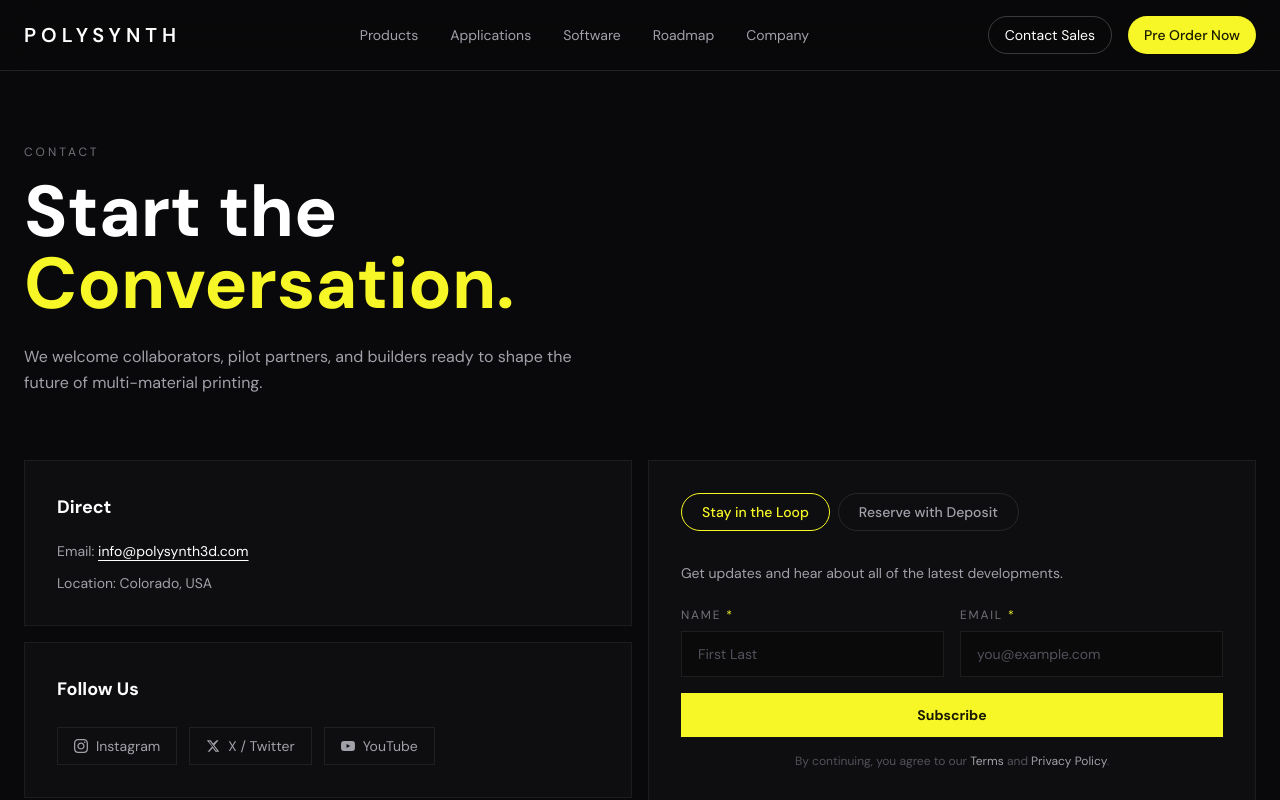
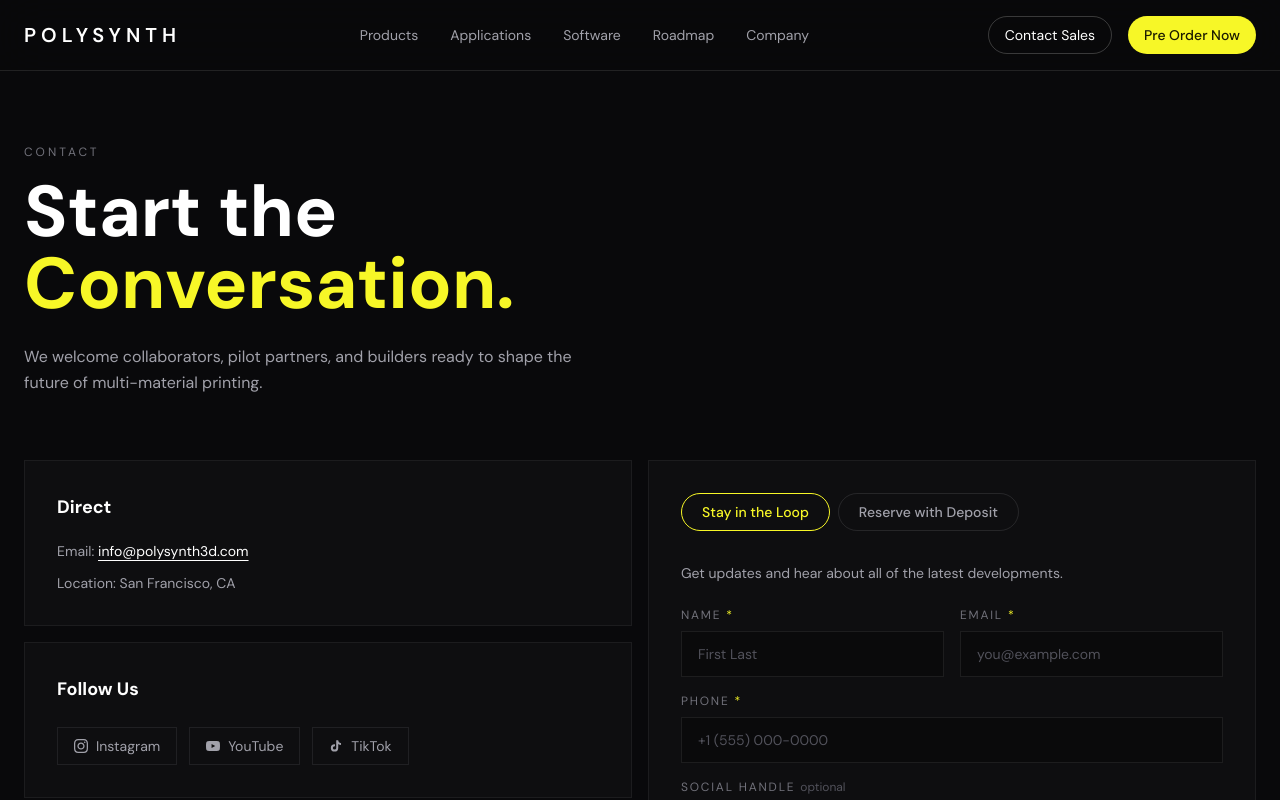
Before and after one commit to BrandonGraser/polysynth, a Next.js app: page /contact in a window 1280 px wide. Shown: the top 800 px of the page. Built offline with nearby package versions, Linux system fonts and the light colour scheme.

Commit message:
Update ContactPage.tsx

```diff
--- a/components/ContactPage.tsx
+++ b/components/ContactPage.tsx
@@ -90,7 +90,7 @@ export default function ContactPage() {
                     info@polysynth3d.com
                   </a>
                 </div>
-                <div>Location: Colorado, USA</div>
+                <div>Location: San Francisco, CA</div>
               </div>
             </div>
 
@@ -99,9 +99,9 @@ export default function ContactPage() {
               <h3 className="text-lg font-bold mb-6">Follow Us</h3>
               <div className="flex flex-wrap gap-3">
                 {[
-                  { label: "Instagram", icon: <svg width="14" height="14" viewBox="0 0 24 24" fill="currentColor"><path d="M12 2.163c3.204 0 3.584.012 4.85.07 3.252.148 4.771 1.691 4.919 4.919.058 1.265.069 1.645.069 4.849 0 3.205-.012 3.584-.069 4.849-.149 3.225-1.664 4.771-4.919 4.919-1.266.058-1.644.07-4.85.07-3.204 0-3.584-.012-4.849-.07-3.26-.149-4.771-1.699-4.919-4.92-.058-1.265-.07-1.644-.07-4.849 0-3.204.013-3.583.07-4.849.149-3.227 1.664-4.771 4.919-4.919 1.266-.057 1.645-.069 4.849-.069zm0-2.163c-3.259 0-3.667.014-4.947.072-4.358.2-6.78 2.618-6.98 6.98-.059 1.281-.073 1.689-.073 4.948 0 3.259.014 3.668.072 4.948.2 4.358 2.618 6.78 6.98 6.98 1.281.058 1.689.072 4.948.072 3.259 0 3.668-.014 4.948-.072 4.354-.2 6.782-2.618 6.979-6.98.059-1.28.073-1.689.073-4.948 0-3.259-.014-3.667-.072-4.947-.196-4.354-2.617-6.78-6.979-6.98-1.281-.059-1.69-.073-4.949-.073zm0 5.838c-3.403 0-6.162 2.759-6.162 6.162s2.759 6.163 6.162 6.163 6.162-2.759 6.162-6.163c0-3.403-2.759-6.162-6.162-6.162zm0 10.162c-2.209 0-4-1.79-4-4 0-2.209 1.791-4 4-4s4 1.791 4 4c0 2.21-1.791 4-4 4zm6.406-11.845c-.796 0-1.441.645-1.441 1.44s.645 1.44 1.441 1.44c.795 0 1.439-.645 1.439-1.44s-.644-1.44-1.439-1.44z"/></svg>, href: "#" },
-                  { label: "X / Twitter", icon: <svg width="14" height="14" viewBox="0 0 24 24" fill="currentColor"><path d="M18.244 2.25h3.308l-7.227 8.26 8.502 11.24H16.17l-4.714-6.231-5.401 6.231H2.742l7.732-8.85L1.254 2.25H8.08l4.253 5.622 5.911-5.622zm-1.161 17.52h1.833L7.084 4.126H5.117z"/></svg>, href: "#" },
-                  { label: "YouTube", icon: <svg width="14" height="14" viewBox="0 0 24 24" fill="currentColor"><path d="M23.498 6.186a3.016 3.016 0 0 0-2.122-2.136C19.505 3.545 12 3.545 12 3.545s-7.505 0-9.377.505A3.017 3.017 0 0 0 .502 6.186C0 8.07 0 12 0 12s0 3.93.502 5.814a3.016 3.016 0 0 0 2.122 2.136c1.871.505 9.376.505 9.376.505s7.505 0 9.377-.505a3.015 3.015 0 0 0 2.122-2.136C24 15.93 24 12 24 12s0-3.93-.502-5.814zM9.545 15.568V8.432L15.818 12l-6.273 3.568z"/></svg>, href: "#" },
+                  { label: "Instagram", icon: <svg width="14" height="14" viewBox="0 0 24 24" fill="currentColor"><path d="M12 2.163c3.204 0 3.584.012 4.85.07 3.252.148 4.771 1.691 4.919 4.919.058 1.265.069 1.645.069 4.849 0 3.205-.012 3.584-.069 4.849-.149 3.225-1.664 4.771-4.919 4.919-1.266.058-1.644.07-4.85.07-3.204 0-3.584-.012-4.849-.07-3.26-.149-4.771-1.699-4.919-4.92-.058-1.265-.07-1.644-.07-4.849 0-3.204.013-3.583.07-4.849.149-3.227 1.664-4.771 4.919-4.919 1.266-.057 1.645-.069 4.849-.069zm0-2.163c-3.259 0-3.667.014-4.947.072-4.358.2-6.78 2.618-6.98 6.98-.059 1.281-.073 1.689-.073 4.948 0 3.259.014 3.668.072 4.948.2 4.358 2.618 6.78 6.98 6.98 1.281.058 1.689.072 4.948.072 3.259 0 3.668-.014 4.948-.072 4.354-.2 6.782-2.618 6.979-6.98.059-1.28.073-1.689.073-4.948 0-3.259-.014-3.667-.072-4.947-.196-4.354-2.617-6.78-6.979-6.98-1.281-.059-1.69-.073-4.949-.073zm0 5.838c-3.403 0-6.162 2.759-6.162 6.162s2.759 6.163 6.162 6.163 6.162-2.759 6.162-6.163c0-3.403-2.759-6.162-6.162-6.162zm0 10.162c-2.209 0-4-1.79-4-4 0-2.209 1.791-4 4-4s4 1.791 4 4c0 2.21-1.791 4-4 4zm6.406-11.845c-.796 0-1.441.645-1.441 1.44s.645 1.44 1.441 1.44c.795 0 1.439-.645 1.439-1.44s-.644-1.44-1.439-1.44z"/></svg>, href: "https://www.instagram.com/polysynth3d/" },
+                  { label: "YouTube", icon: <svg width="14" height="14" viewBox="0 0 24 24" fill="currentColor"><path d="M23.498 6.186a3.016 3.016 0 0 0-2.122-2.136C19.505 3.545 12 3.545 12 3.545s-7.505 0-9.377.505A3.017 3.017 0 0 0 .502 6.186C0 8.07 0 12 0 12s0 3.93.502 5.814a3.016 3.016 0 0 0 2.122 2.136c1.871.505 9.376.505 9.376.505s7.505 0 9.377-.505a3.015 3.015 0 0 0 2.122-2.136C24 15.93 24 12 24 12s0-3.93-.502-5.814zM9.545 15.568V8.432L15.818 12l-6.273 3.568z"/></svg>, href: "https://www.youtube.com/channel/UCZiYvSaKiIzsTeoufnZqMdw" },
+                  { label: "TikTok", icon: <svg width="14" height="14" viewBox="0 0 24 24" fill="currentColor"><path d="M19.59 6.69a4.83 4.83 0 0 1-3.77-4.25V2h-3.45v13.67a2.89 2.89 0 0 1-2.88 2.5 2.89 2.89 0 0 1-2.89-2.89 2.89 2.89 0 0 1 2.89-2.89c.28 0 .54.04.79.1V9.01a6.33 6.33 0 0 0-.79-.05 6.34 6.34 0 0 0-6.34 6.34 6.34 6.34 0 0 0 6.34 6.34 6.34 6.34 0 0 0 6.33-6.34V8.69a8.18 8.18 0 0 0 4.78 1.52V6.75a4.85 4.85 0 0 1-1.01-.06z"/></svg>, href: "https://www.tiktok.com/@polysynth3d" },
                 ].map((s) => (
                   <a key={s.label} href={s.href} className="flex items-center gap-2 border border-white/[0.08] px-4 py-2 text-sm text-zinc-400 transition hover:border-white/20 hover:text-white">
                     {s.icon}{s.label}
@@ -153,6 +153,14 @@ export default function ContactPage() {
                         <label className="block text-xs tracking-[0.15em] text-zinc-500 mb-2">EMAIL <span className="text-[#f7f727]">*</span></label>
                         <input required type="email" placeholder="you@example.com" className="w-full bg-zinc-950/80 border border-white/[0.08] px-4 py-3 text-sm text-white placeholder-zinc-600 focus:outline-none focus:border-[#f7f727]/40 transition" />
                       </div>
+                    </div>
+                    <div>
+                      <label className="block text-xs tracking-[0.15em] text-zinc-500 mb-2">PHONE <span className="text-[#f7f727]">*</span></label>
+                      <input required type="tel" placeholder="+1 (555) 000-0000" className="w-full bg-zinc-950/80 border border-white/[0.08] px-4 py-3 text-sm text-white placeholder-zinc-600 focus:outline-none focus:border-[#f7f727]/40 transition" />
+                    </div>
+                    <div>
+                      <label className="block text-xs tracking-[0.15em] text-zinc-500 mb-2">SOCIAL HANDLE <span className="text-zinc-600 font-normal normal-case tracking-normal">optional</span></label>
+                      <input type="text" placeholder="@yourhandle" className="w-full bg-zinc-950/80 border border-white/[0.08] px-4 py-3 text-sm text-white placeholder-zinc-600 focus:outline-none focus:border-[#f7f727]/40 transition" />
                     </div>
                     <button type="submit" className="w-full bg-[#f7f727] py-3 text-sm font-bold text-[#1a1a00] transition hover:bg-[#f5f545]">
                       Subscribe
@@ -308,9 +316,9 @@ export default function ContactPage() {
         <div className="mx-auto flex max-w-7xl items-center justify-between px-6 py-5">
           <span className="text-xs text-zinc-600">© 2025 Polysynth. All rights reserved.</span>
           <div className="flex items-center gap-5">
-            <a href="#" aria-label="YouTube" className="text-zinc-600 transition hover:text-white"><svg width="16" height="16" viewBox="0 0 24 24" fill="currentColor"><path d="M23.498 6.186a3.016 3.016 0 0 0-2.122-2.136C19.505 3.545 12 3.545 12 3.545s-7.505 0-9.377.505A3.017 3.017 0 0 0 .502 6.186C0 8.07 0 12 0 12s0 3.93.502 5.814a3.016 3.016 0 0 0 2.122 2.136c1.871.505 9.376.505 9.376.505s7.505 0 9.377-.505a3.015 3.015 0 0 0 2.122-2.136C24 15.93 24 12 24 12s0-3.93-.502-5.814zM9.545 15.568V8.432L15.818 12l-6.273 3.568z"/></svg></a>
-            <a href="#" aria-label="X" className="text-zinc-600 transition hover:text-white"><svg width="15" height="15" viewBox="0 0 24 24" fill="currentColor"><path d="M18.244 2.25h3.308l-7.227 8.26 8.502 11.24H16.17l-4.714-6.231-5.401 6.231H2.742l7.732-8.85L1.254 2.25H8.08l4.253 5.622 5.911-5.622zm-1.161 17.52h1.833L7.084 4.126H5.117z"/></svg></a>
-            <a href="#" aria-label="Instagram" className="text-zinc-600 transition hover:text-white"><svg width="16" height="16" viewBox="0 0 24 24" fill="currentColor"><path d="M12 2.163c3.204 0 3.584.012 4.85.07 3.252.148 4.771 1.691 4.919 4.919.058 1.265.069 1.645.069 4.849 0 3.205-.012 3.584-.069 4.849-.149 3.225-1.664 4.771-4.919 4.919-1.266.058-1.644.07-4.85.07-3.204 0-3.584-.012-4.849-.07-3.26-.149-4.771-1.699-4.919-4.92-.058-1.265-.07-1.644-.07-4.849 0-3.204.013-3.583.07-4.849.149-3.227 1.664-4.771 4.919-4.919 1.266-.057 1.645-.069 4.849-.069zm0-2.163c-3.259 0-3.667.014-4.947.072-4.358.2-6.78 2.618-6.98 6.98-.059 1.281-.073 1.689-.073 4.948 0 3.259.014 3.668.072 4.948.2 4.358 2.618 6.78 6.98 6.98 1.281.058 1.689.072 4.948.072 3.259 0 3.668-.014 4.948-.072 4.354-.2 6.782-2.618 6.979-6.98.059-1.28.073-1.689.073-4.948 0-3.259-.014-3.667-.072-4.947-.196-4.354-2.617-6.78-6.979-6.98-1.281-.059-1.69-.073-4.949-.073zm0 5.838c-3.403 0-6.162 2.759-6.162 6.162s2.759 6.163 6.162 6.163 6.162-2.759 6.162-6.163c0-3.403-2.759-6.162-6.162-6.162zm0 10.162c-2.209 0-4-1.79-4-4 0-2.209 1.791-4 4-4s4 1.791 4 4c0 2.21-1.791 4-4 4zm6.406-11.845c-.796 0-1.441.645-1.441 1.44s.645 1.44 1.441 1.44c.795 0 1.439-.645 1.439-1.44s-.644-1.44-1.439-1.44z"/></svg></a>
+            <a href="https://www.youtube.com/channel/UCZiYvSaKiIzsTeoufnZqMdw" aria-label="YouTube" target="_blank" rel="noopener noreferrer" className="text-zinc-600 transition hover:text-white"><svg width="16" height="16" viewBox="0 0 24 24" fill="currentColor"><path d="M23.498 6.186a3.016 3.016 0 0 0-2.122-2.136C19.505 3.545 12 3.545 12 3.545s-7.505 0-9.377.505A3.017 3.017 0 0 0 .502 6.186C0 8.07 0 12 0 12s0 3.93.502 5.814a3.016 3.016 0 0 0 2.122 2.136c1.871.505 9.376.505 9.376.505s7.505 0 9.377-.505a3.015 3.015 0 0 0 2.122-2.136C24 15.93 24 12 24 12s0-3.93-.502-5.814zM9.545 15.568V8.432L15.818 12l-6.273 3.568z"/></svg></a>
+            <a href="https://www.tiktok.com/@polysynth3d" aria-label="TikTok" target="_blank" rel="noopener noreferrer" className="text-zinc-600 transition hover:text-white"><svg width="15" height="15" viewBox="0 0 24 24" fill="currentColor"><path d="M18.244 2.25h3.308l-7.227 8.26 8.502 11.24H16.17l-4.714-6.231-5.401 6.231H2.742l7.732-8.85L1.254 2.25H8.08l4.253 5.622 5.911-5.622zm-1.161 17.52h1.833L7.084 4.126H5.117z"/></svg></a>
+            <a href="https://www.instagram.com/polysynth3d/" aria-label="Instagram" target="_blank" rel="noopener noreferrer" className="text-zinc-600 transition hover:text-white"><svg width="16" height="16" viewBox="0 0 24 24" fill="currentColor"><path d="M12 2.163c3.204 0 3.584.012 4.85.07 3.252.148 4.771 1.691 4.919 4.919.058 1.265.069 1.645.069 4.849 0 3.205-.012 3.584-.069 4.849-.149 3.225-1.664 4.771-4.919 4.919-1.266.058-1.644.07-4.85.07-3.204 0-3.584-.012-4.849-.07-3.26-.149-4.771-1.699-4.919-4.92-.058-1.265-.07-1.644-.07-4.849 0-3.204.013-3.583.07-4.849.149-3.227 1.664-4.771 4.919-4.919 1.266-.057 1.645-.069 4.849-.069zm0-2.163c-3.259 0-3.667.014-4.947.072-4.358.2-6.78 2.618-6.98 6.98-.059 1.281-.073 1.689-.073 4.948 0 3.259.014 3.668.072 4.948.2 4.358 2.618 6.78 6.98 6.98 1.281.058 1.689.072 4.948.072 3.259 0 3.668-.014 4.948-.072 4.354-.2 6.782-2.618 6.979-6.98.059-1.28.073-1.689.073-4.948 0-3.259-.014-3.667-.072-4.947-.196-4.354-2.617-6.78-6.979-6.98-1.281-.059-1.69-.073-4.949-.073zm0 5.838c-3.403 0-6.162 2.759-6.162 6.162s2.759 6.163 6.162 6.163 6.162-2.759 6.162-6.163c0-3.403-2.759-6.162-6.162-6.162zm0 10.162c-2.209 0-4-1.79-4-4 0-2.209 1.791-4 4-4s4 1.791 4 4c0 2.21-1.791 4-4 4zm6.406-11.845c-.796 0-1.441.645-1.441 1.44s.645 1.44 1.441 1.44c.795 0 1.439-.645 1.439-1.44s-.644-1.44-1.439-1.44z"/></svg></a>
             <div className="h-3 w-px bg-white/10" />
             <a href="/privacy" className="text-xs text-zinc-600 transition hover:text-white">Privacy</a>
             <a href="/terms" className="text-xs text-zinc-600 transition hover:text-white">Terms</a>
```
